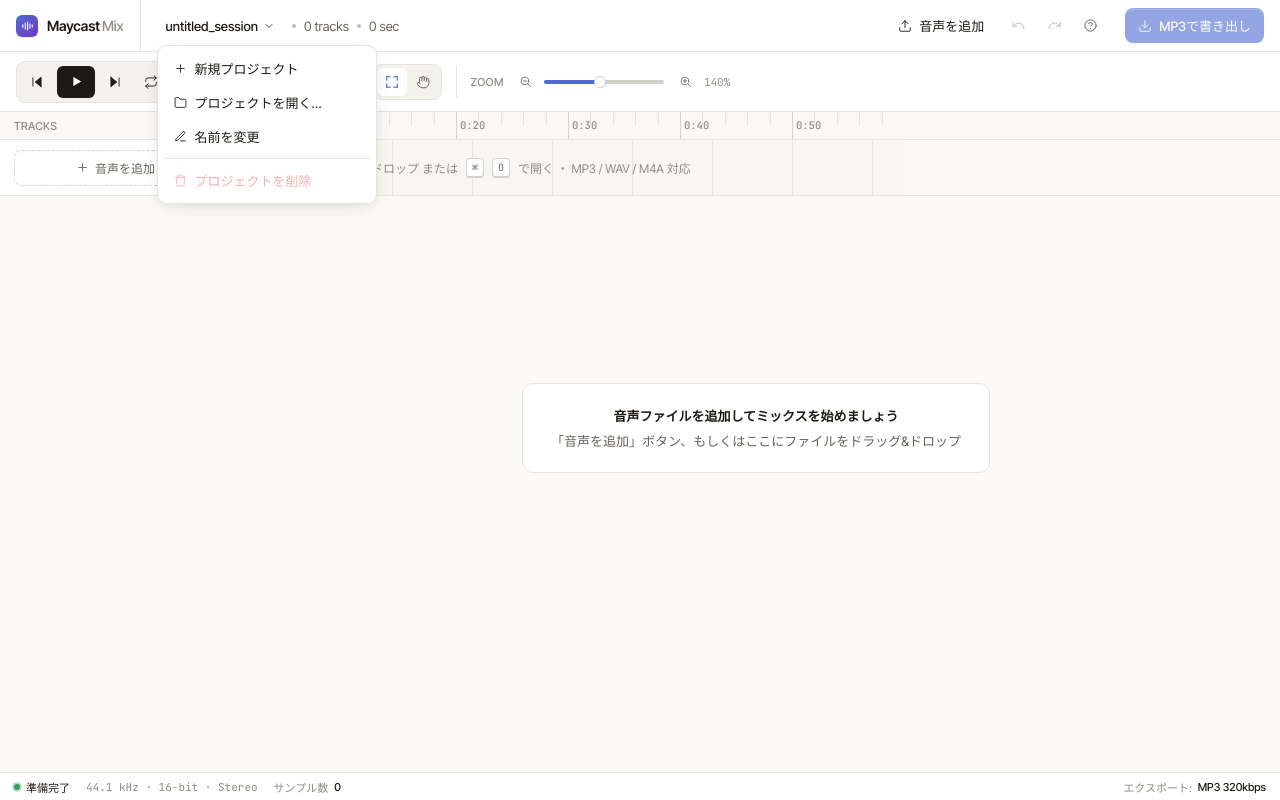
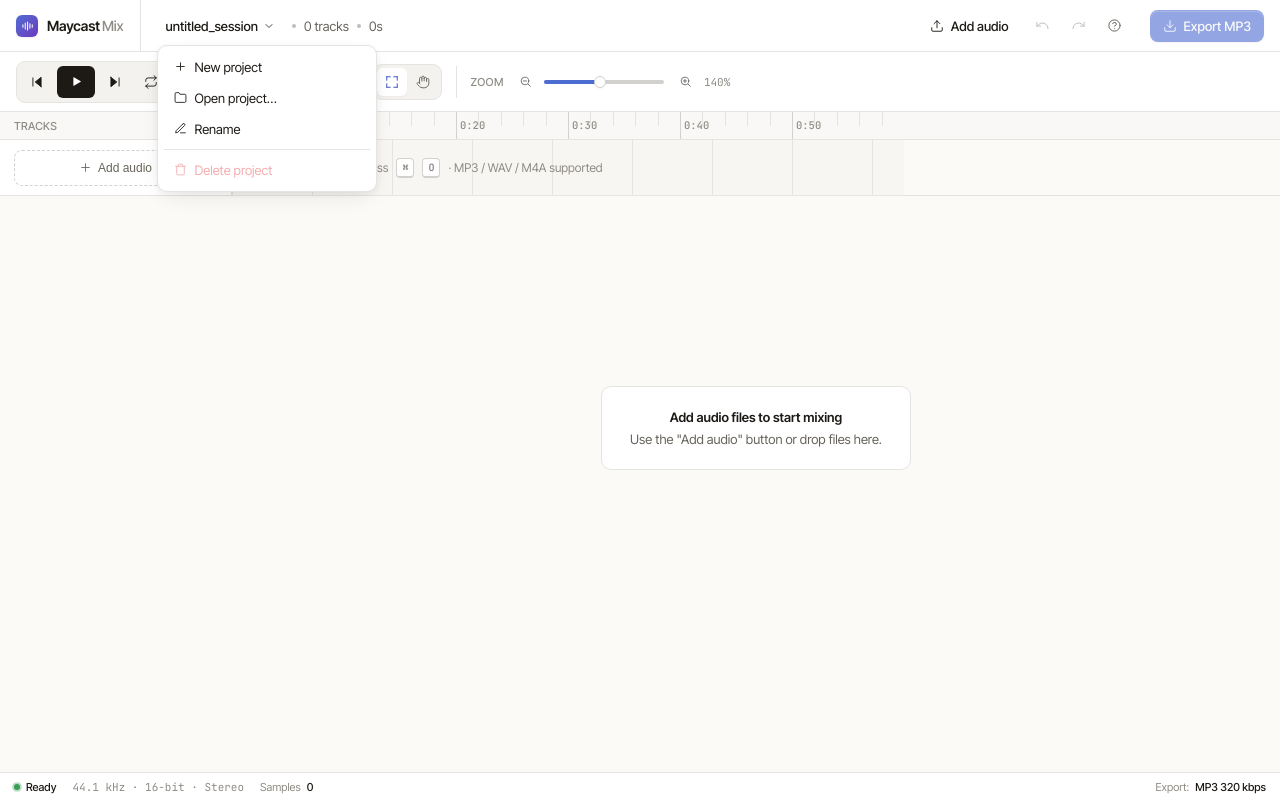
Before and after one commit to henteko/maycast-mix, a React (Vite) app: page / in a window 1280 px wide. Both pictures are taken after a click on the button "untitled_session". Built offline with nearby package versions, Linux system fonts and the light colour scheme.

Commit message:
英語に翻訳

```diff
--- a/index.html
+++ b/index.html
@@ -1,5 +1,5 @@
 <!doctype html>
-<html lang="ja">
+<html lang="en">
   <head>
     <meta charset="utf-8" />
     <meta name="viewport" content="width=1440" />
--- a/src/App.tsx
+++ b/src/App.tsx
@@ -58,15 +58,15 @@ export function App() {
       if (!changed) return;
       last = { tracks: s.tracks, sessionName: s.sessionName, zoom: s.zoom };
       if (s.tracks.length === 0 && s.currentProjectId == null) return; // empty + unsaved
-      useStore.setState({ status: "保存中…" });
+      useStore.setState({ status: "Saving…" });
       if (timer) window.clearTimeout(timer);
       timer = window.setTimeout(async () => {
         try {
           await saveCurrentProject();
-          useStore.setState({ status: "保存しました" });
+          useStore.setState({ status: "Saved" });
         } catch (err) {
           console.error("Auto-save failed", err);
-          useStore.setState({ status: "保存に失敗しました" });
+          useStore.setState({ status: "Save failed" });
         }
       }, 800);
     });
@@ -233,13 +233,13 @@ export function App() {
     }
     setExporting(true);
     setExportProgress(0);
-    setStatus("ミックスダウン中…");
+    setStatus("Rendering mix…");
     try {
       // Mixdown is the first half of the progress bar (0..0.5).
       const buf = await renderMix(s.tracks, total, 44100, (p) => {
         setExportProgress(p * 0.5);
       });
-      setStatus("MP3 エンコード中…");
+      setStatus("Encoding MP3…");
       setExportProgress(0.5);
       // Yield once so the status flip paints before encoding spins up.
       await new Promise((r) => setTimeout(r, 0));
@@ -253,10 +253,10 @@ export function App() {
         .slice(0, 14);
       const name = `maycast-mix_${sessionName}_${ts}.mp3`;
       triggerDownload(blob, name);
-      setStatus(`書き出し完了: ${name}`);
+      setStatus(`Exported ${name}`);
     } catch (err) {
       console.error(err);
-      setStatus("書き出しに失敗しました");
+      setStatus("Export failed");
     } finally {
       setExporting(false);
       setExportProgress(null);
--- a/src/components/LoadingOverlay.tsx
+++ b/src/components/LoadingOverlay.tsx
@@ -17,8 +17,8 @@ export function LoadingOverlay() {
         <strong className="loading-title">{loading.name}</strong>
         <div className="loading-sub">
           {loading.total > 0
-            ? `${loading.current} / ${loading.total} トラックを読み込み中…`
-            : "プロジェクトを読み込み中…"}
+            ? `Loading track ${loading.current} of ${loading.total}…`
+            : "Loading project…"}
         </div>
         {loading.total > 0 && (
           <div className="loading-bar" aria-label="loading progress">
--- a/src/components/ProjectMenu.tsx
+++ b/src/components/ProjectMenu.tsx
@@ -58,7 +58,7 @@ export function ProjectMenu() {
   const onDelete = async () => {
     setOpen(false);
     if (!currentProjectId) return;
-    if (!confirm(`「${sessionName}」を削除しますか？この操作は元に戻せません。`)) return;
+    if (!confirm(`Delete "${sessionName}"? This action cannot be undone.`)) return;
     await deleteProjectAndAudio(currentProjectId);
     newProject();
   };
@@ -66,7 +66,7 @@ export function ProjectMenu() {
   const totalSec = projectLength(tracks);
   const trackCount = tracks.length;
 
-  const isSaving = status === "保存中…";
+  const isSaving = status === "Saving…";
 
   return (
     <>
@@ -87,7 +87,7 @@ export function ProjectMenu() {
           <button
             className="project-name-btn"
             onClick={() => setOpen((v) => !v)}
-            title="プロジェクトメニュー"
+            title="Project menu"
           >
             <strong>{sessionName}</strong>
             <Icon name="chevron-down" size={12} />
@@ -98,22 +98,22 @@ export function ProjectMenu() {
           <span>{trackCount} tracks</span>
           <span className="dot" />
           <span>{formatDuration(totalSec)}</span>
-          {isSaving && <span className="save-indicator">保存中…</span>}
+          {isSaving && <span className="save-indicator">Saving…</span>}
         </span>
 
         {open && (
           <div className="project-dropdown">
             <button onClick={onNew}>
               <Icon name="plus" size={13} />
-              新規プロジェクト
+              New project
             </button>
             <button onClick={onOpenList}>
               <Icon name="folder" size={13} />
-              プロジェクトを開く…
+              Open project…
             </button>
             <button onClick={onRenameStart}>
               <Icon name="pencil" size={13} />
-              名前を変更
+              Rename
             </button>
             <div className="project-dropdown-divider" />
             <button
@@ -127,7 +127,7 @@ export function ProjectMenu() {
               }
             >
               <Icon name="trash" size={13} />
-              プロジェクトを削除
+              Delete project
             </button>
           </div>
         )}
@@ -160,12 +160,12 @@ function OpenProjectModal({ onClose }: { onClose: () => void }) {
       await loadProject(id);
     } catch (err) {
       console.error(err);
-      alert("プロジェクトの読み込みに失敗しました");
+      alert("Failed to load the project.");
     }
   };
 
   const onDelete = async (id: string, name: string) => {
-    if (!confirm(`「${name}」を削除しますか？この操作は元に戻せません。`)) return;
+    if (!confirm(`Delete "${name}"? This action cannot be undone.`)) return;
     await deleteProjectAndAudio(id);
     setItems((prev) => prev?.filter((p) => p.id !== id) ?? null);
     if (id === useStore.getState().currentProjectId) {
@@ -177,16 +177,16 @@ function OpenProjectModal({ onClose }: { onClose: () => void }) {
     <div className="modal-backdrop" onMouseDown={onClose}>
       <div className="modal" onMouseDown={(e) => e.stopPropagation()}>
         <div className="modal-head">
-          <strong>プロジェクトを開く</strong>
-          <button className="icon-btn" onClick={onClose} aria-label="閉じる">
+          <strong>Open project</strong>
+          <button className="icon-btn" onClick={onClose} aria-label="Close">
             <Icon name="x" size={14} />
           </button>
         </div>
         <div className="modal-body">
           {items == null ? (
-            <div className="modal-empty">読み込み中…</div>
+            <div className="modal-empty">Loading…</div>
           ) : items.length === 0 ? (
-            <div className="modal-empty">保存済みのプロジェクトはありません</div>
+            <div className="modal-empty">No saved projects yet</div>
           ) : (
             <ul className="project-list">
               {items.map((p) => (
@@ -206,7 +206,7 @@ function OpenProjectModal({ onClose }: { onClose: () => void }) {
                   <button
                     className="icon-btn pli-delete"
                     onClick={() => onDelete(p.id, p.name)}
-                    title="削除"
+                    title="Delete"
                   >
                     <Icon name="trash" size={13} />
                   </button>
@@ -221,20 +221,29 @@ function OpenProjectModal({ onClose }: { onClose: () => void }) {
 }
 
 function formatDuration(s: number): string {
-  if (s <= 0) return "0 sec";
+  if (s <= 0) return "0s";
   const m = Math.floor(s / 60);
   const sec = Math.floor(s % 60);
-  if (m === 0) return `${sec} sec`;
-  return `${m} min ${sec.toString().padStart(2, "0")} sec`;
+  if (m === 0) return `${sec}s`;
+  return `${m}m ${sec.toString().padStart(2, "0")}s`;
 }
 
 function formatRelative(ts: number): string {
   const d = new Date(ts);
   const now = Date.now();
   const diffSec = (now - ts) / 1000;
-  if (diffSec < 60) return "たった今";
-  if (diffSec < 3600) return `${Math.floor(diffSec / 60)} 分前`;
-  if (diffSec < 86400) return `${Math.floor(diffSec / 3600)} 時間前`;
-  if (diffSec < 86400 * 7) return `${Math.floor(diffSec / 86400)} 日前`;
+  if (diffSec < 60) return "just now";
+  if (diffSec < 3600) {
+    const m = Math.floor(diffSec / 60);
+    return `${m} minute${m === 1 ? "" : "s"} ago`;
+  }
+  if (diffSec < 86400) {
+    const h = Math.floor(diffSec / 3600);
+    return `${h} hour${h === 1 ? "" : "s"} ago`;
+  }
+  if (diffSec < 86400 * 7) {
+    const dd = Math.floor(diffSec / 86400);
+    return `${dd} day${dd === 1 ? "" : "s"} ago`;
+  }
   return d.toLocaleDateString();
 }
--- a/src/components/StatusBar.tsx
+++ b/src/components/StatusBar.tsx
@@ -25,7 +25,7 @@ export function StatusBar() {
           {exporting
             ? `${status}${showProgress ? ` ${progressPct}%` : ""}`
             : loadingCount > 0
-            ? `読み込み中… ${loadingCount} 件`
+            ? `Loading ${loadingCount} file${loadingCount === 1 ? "" : "s"}…`
             : status}
         </strong>
       </span>
@@ -39,11 +39,11 @@ export function StatusBar() {
       )}
       <span className="sb-item mono">44.1 kHz · 16-bit · Stereo</span>
       <span className="sb-item">
-        サンプル数 <strong>{totalSamples.toLocaleString()}</strong>
+        Samples <strong>{totalSamples.toLocaleString()}</strong>
       </span>
       <div className="sb-spacer" />
       <span className="sb-item">
-        エクスポート: <strong>MP3 320kbps</strong>
+        Export: <strong>MP3 320 kbps</strong>
       </span>
     </div>
   );
--- a/src/components/TopBar.tsx
+++ b/src/components/TopBar.tsx
@@ -40,11 +40,11 @@ export function TopBar({ onExport }: Props) {
       <div className="topbar-actions">
         <button className="btn btn-ghost" onClick={onPick}>
           <Icon name="upload" size={14} />
-          音声を追加
+          Add audio
         </button>
         <button
           className="icon-btn"
-          title="元に戻す (⌘Z)"
+          title="Undo (⌘Z)"
           onClick={undo}
           disabled={!canUndo}
           style={!canUndo ? { opacity: 0.4, cursor: "not-allowed" } : undefined}
@@ -53,14 +53,14 @@ export function TopBar({ onExport }: Props) {
         </button>
         <button
           className="icon-btn"
-          title="やり直し (⌘⇧Z)"
+          title="Redo (⌘⇧Z)"
           onClick={redo}
           disabled={!canRedo}
           style={!canRedo ? { opacity: 0.4, cursor: "not-allowed" } : undefined}
         >
           <Icon name="redo" size={15} />
         </button>
-        <button className="icon-btn" title="ヘルプ" onClick={showHelp}>
+        <button className="icon-btn" title="Help" onClick={showHelp}>
           <Icon name="help" size={15} />
         </button>
         <div style={{ width: 8 }} />
@@ -77,9 +77,9 @@ export function TopBar({ onExport }: Props) {
           <Icon name="download" size={14} />
           {exporting
             ? exportProgress != null
-              ? `書き出し中… ${Math.round(exportProgress * 100)}%`
-              : "書き出し中…"
-            : "MP3で書き出し"}
+              ? `Exporting ${Math.round(exportProgress * 100)}%`
+              : "Exporting…"
+            : "Export MP3"}
         </button>
         <input
           ref={fileRef}
@@ -97,18 +97,18 @@ export function TopBar({ onExport }: Props) {
 function showHelp() {
   alert(
     [
-      "Maycast Mix — キーボードショートカット",
+      "Maycast Mix — Keyboard shortcuts",
       "",
-      "Space     再生 / 一時停止",
-      "V / M     選択・移動ツール",
-      "H         パンツール",
-      "⌘B        再生位置で選択トラックを分割",
-      "⌘O        音声を追加",
-      "⌘A        全選択",
-      "Delete    選択中のクリップを削除",
-      "⌘Z / ⌘⇧Z  元に戻す / やり直し",
-      "Home/End  先頭 / 末尾",
-      "⌘+/-      ズームイン / アウト",
+      "Space     Play / Pause",
+      "V / M     Select / Move tool",
+      "H         Pan tool",
+      "⌘B        Split selected tracks at the playhead",
+      "⌘O        Add audio file(s)",
+      "⌘A        Select all clips",
+      "Delete    Delete selected clips",
+      "⌘Z / ⌘⇧Z  Undo / Redo",
+      "Home/End  Jump to start / end",
+      "⌘+/-      Zoom in / out",
     ].join("\n"),
   );
 }
--- a/src/components/TrackHeader.tsx
+++ b/src/components/TrackHeader.tsx
@@ -51,7 +51,7 @@ export const TrackHeader = memo(function TrackHeader({ track, selected }: Props)
       <div className="th-row2">
         <button
           className={`th-btn ${track.mute ? "is-on-m" : ""}`}
-          title="ミュート"
+          title="Mute"
           onClick={(e) => {
             e.stopPropagation();
             toggleMute(track.id);
@@ -61,7 +61,7 @@ export const TrackHeader = memo(function TrackHeader({ track, selected }: Props)
         </button>
         <button
           className={`th-btn ${track.solo ? "is-on-s" : ""}`}
-          title="ソロ"
+          title="Solo"
           onClick={(e) => {
             e.stopPropagation();
             toggleSolo(track.id);
--- a/src/components/Tracks.tsx
+++ b/src/components/Tracks.tsx
@@ -92,15 +92,15 @@ export function Tracks({ onSeek, pxPerSec, projectLength }: Props) {
           <div className="add-track-header">
             <button className="add-track-btn" onClick={onPick}>
               <Icon name="plus" size={13} />
-              音声を追加
+              Add audio
             </button>
           </div>
           <div className="add-track-lane" style={{ width: laneWidth }}>
             <div className="add-track-hint">
-              ファイルをドラッグ&ドロップ または
+              Drag &amp; drop a file or press
               <kbd>⌘</kbd>
               <kbd>O</kbd>
-              で開く ・ MP3 / WAV / M4A 対応
+              · MP3 / WAV / M4A supported
             </div>
           </div>
         </div>
@@ -126,17 +126,15 @@ export function Tracks({ onSeek, pxPerSec, projectLength }: Props) {
       {empty && (
         <div className="empty-hint">
           <div className="empty-hint-card">
-            <strong>音声ファイルを追加してミックスを始めましょう</strong>
-            <div>
-              「音声を追加」ボタン、もしくはここにファイルをドラッグ&ドロップ
-            </div>
+            <strong>Add audio files to start mixing</strong>
+            <div>Use the &quot;Add audio&quot; button or drop files here.</div>
           </div>
         </div>
       )}
 
       {dropping && (
         <div className="drop-hint is-visible">
-          <div className="drop-hint-card">音声ファイルをドロップ</div>
+          <div className="drop-hint-card">Drop audio files</div>
         </div>
       )}
     </div>
@@ -155,7 +153,7 @@ function LoadingTrackRow({ name, laneWidth }: { name: string; laneWidth: number
         </div>
         <div className="track-meta">
           <span className="spinner" />
-          <span style={{ marginLeft: 6 }}>読み込み中…</span>
+          <span style={{ marginLeft: 6 }}>Loading…</span>
         </div>
       </div>
       <div className="track-lane" style={{ width: laneWidth }}>
--- a/src/components/Transport.tsx
+++ b/src/components/Transport.tsx
@@ -33,16 +33,16 @@ export function Transport({ onPlayPause, onSeek }: Props) {
   return (
     <div className="transport">
       <div className="transport-group">
-        <button className="tg-btn" title="先頭へ" onClick={() => onSeek(0)}>
+        <button className="tg-btn" title="Jump to start" onClick={() => onSeek(0)}>
           <Icon name="skip-back" size={14} />
         </button>
-        <button className="tg-btn play" title="再生" onClick={onPlayPause}>
+        <button className="tg-btn play" title="Play / Pause" onClick={onPlayPause}>
           <Icon name={playing ? "pause" : "play"} size={15} />
         </button>
-        <button className="tg-btn" title="末尾へ" onClick={() => onSeek(total)}>
+        <button className="tg-btn" title="Jump to end" onClick={() => onSeek(total)}>
           <Icon name="skip-fwd" size={14} />
         </button>
-        <button className="tg-btn" title="ループ">
+        <button className="tg-btn" title="Loop">
           <Icon name="loop" size={14} />
         </button>
       </div>
@@ -60,14 +60,14 @@ export function Transport({ onPlayPause, onSeek }: Props) {
       <div className="tool-group" role="toolbar">
         <button
           className={`tool ${tool === "select" ? "is-active" : ""}`}
-          title="選択・移動 (V / M)"
+          title="Select / Move (V / M)"
           onClick={() => setTool("select")}
         >
           <Icon name="select" size={14} />
         </button>
         <button
           className={`tool ${tool === "hand" ? "is-active" : ""}`}
-          title="パン (H)"
+          title="Pan (H)"
           onClick={() => setTool("hand")}
         >
           <Icon name="hand" size={14} />
@@ -117,27 +117,28 @@ export function Transport({ onPlayPause, onSeek }: Props) {
       {selectedClipCount > 0 && (
         <div className="selection-summary">
           <span className="sel-count">
-            {selectedTrackCount} トラック・{selectedClipCount} クリップ選択中
+            {selectedClipCount} clip{selectedClipCount === 1 ? "" : "s"} on{" "}
+            {selectedTrackCount} track{selectedTrackCount === 1 ? "" : "s"} selected
           </span>
           <span className="sel-time">@ {cur.mm}:{cur.ss}.{cur.ms}</span>
           <div className="sel-actions">
             <button
               className="sel-action"
-              title="再生位置で分割 (⌘B)"
+              title="Split at playhead (⌘B)"
               onClick={() => splitAtPlayhead()}
             >
               <Icon name="scissors" size={13} />
             </button>
             <button
               className="sel-action"
-              title="複製"
+              title="Duplicate"
               onClick={() => duplicateSelection()}
             >
               <Icon name="duplicate" size={13} />
             </button>
             <button
               className="sel-action"
-              title="削除"
+              title="Delete"
               onClick={() => deleteSelection()}
             >
               <Icon name="trash" size={13} />
--- a/src/state/store.ts
+++ b/src/state/store.ts
@@ -104,7 +104,7 @@ export const useStore = create<Store>((set, get) => ({
   playing: false,
   loadingFiles: [],
   projectLoading: null,
-  status: "準備完了",
+  status: "Ready",
   exporting: false,
   exportProgress: null,
   past: [],
@@ -121,7 +121,7 @@ export const useStore = create<Store>((set, get) => ({
     }));
     set((s) => ({
       loadingFiles: [...s.loadingFiles, ...loaders],
-      status: `読み込み中… ${files[0].name}${files.length > 1 ? ` 他${files.length - 1}件` : ""}`,
+      status: `Loading ${files[0].name}${files.length > 1 ? ` (+${files.length - 1} more)` : "…"}`,
       // Snapshot the pre-import state so a single ⌘Z removes the whole batch.
       past: pushSnap(s.past, snap(s)),
       future: [],
@@ -181,7 +181,7 @@ export const useStore = create<Store>((set, get) => ({
         console.error("decode failed", file.name, err);
         set((s) => ({
           loadingFiles: s.loadingFiles.filter((l) => l.id !== loaderId),
-          status: `読み込み失敗: ${file.name}`,
+          status: `Failed to load ${file.name}`,
         }));
       }
     };
@@ -193,8 +193,8 @@ export const useStore = create<Store>((set, get) => ({
     set((s) => ({
       status:
         s.loadingFiles.length === 0
-          ? "準備完了"
-          : `読み込み中… 残り${s.loadingFiles.length}件`,
+          ? "Ready"
+          : `Loading ${s.loadingFiles.length} more…`,
     }));
   },
 
--- a/src/storage/persist.ts
+++ b/src/storage/persist.ts
@@ -128,7 +128,7 @@ export async function loadProject(id: string): Promise<void> {
       loadingFiles: [],
       past: [],
       future: [],
-      status: "準備完了",
+      status: "Ready",
       projectLoading: null,
     });
     localStorage.setItem(LAST_PROJECT_KEY, record.id);
@@ -150,7 +150,7 @@ export function newProject(): void {
     loadingFiles: [],
     past: [],
     future: [],
-    status: "準備完了",
+    status: "Ready",
   });
   localStorage.removeItem(LAST_PROJECT_KEY);
 }
```
Also changed, not shown: 1 other file (tests, documents, lock files or other folders).
